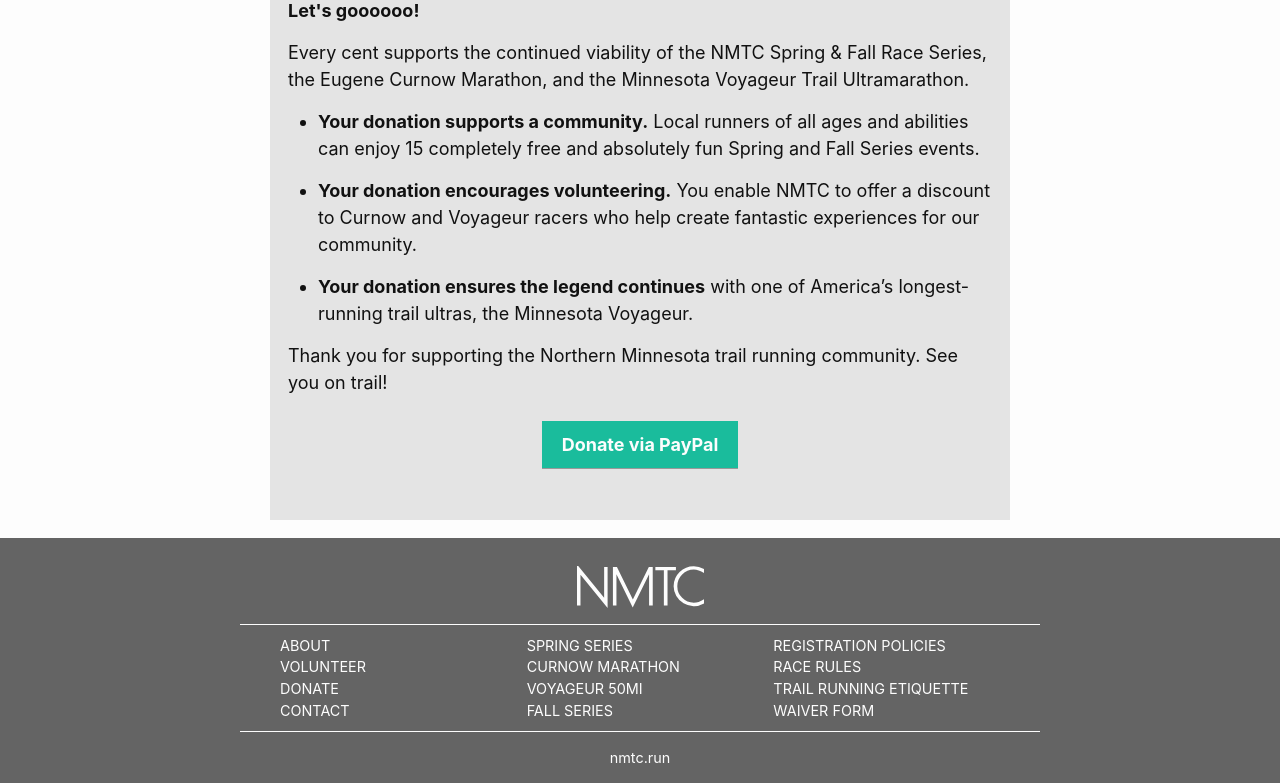
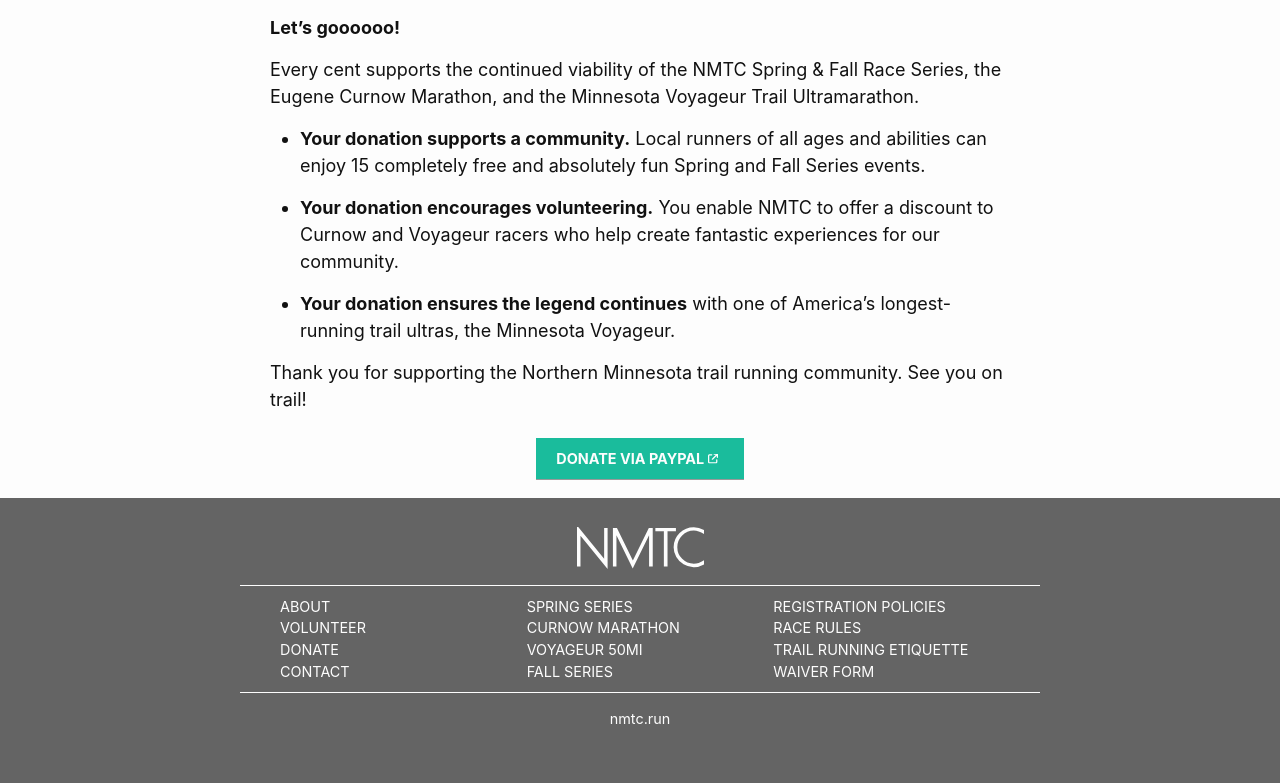
Before and after one commit to nmtc-run/nmtc-run.github.io, a Jekyll site: the page built from pages/donate.md, in a window 1280 px wide, cut to the strip 784-1567 px from the top of the page. Built offline with Jekyll 4.4.1, drawn with Linux system fonts in a browser that asks for light colours; after the commit the page ends 1528 px from its top, so only the background shows below that.

Commit message:
add article layout and use it on many pages

```diff
--- /dev/null
+++ b/_layouts/article.html
@@ -0,0 +1,43 @@
+---
+layout: default
+---
+
+<div class="article-title"> {{ page.title }}</div>
+
+{% if page.subtitle %}
+  <div class="article-subtitle"> {{ page.subtitle }}</div>
+{% else %}
+  <div class="article-subtitle"></div>
+{% endif %}
+
+{% if page.img %}
+  <div class="event-hero" style="background-image:url({{ page.img }}); margin-bottom: 1em;">
+    <div class="spacer"></div>
+    <div class="spacer"></div>
+    <div class="spacer"></div>
+    <div class="spacer"></div>
+    <div class="buttons">
+      {% if page.button-text %}
+          <a href="{{ page.button-url }}" style="margin: 0 auto;" {% if page.button-external-link %}target="_blank"{% endif %}>
+            <div class="button" style="margin: 0;">{{ page.button-text }}
+              {% if page.button-external-link %}
+                <img class="arrow-blank" src="/assets/icons/arrow-up-right-from-square-light.svg" alt="" style="padding-left: 0.25em;">
+              {% else %}
+                {% if page.button-down-arrow %}
+                <div class="down-arrow"></div>
+                {% endif %}
+              {% endif %}
+            </div>
+          </a>
+      {% endif %}
+    </div>
+  </div>
+{% endif %}
+
+<div class="event-content">
+  {{ content }}
+</div>
+
+{% if page.include-races %}
+  {% include races.html %}
+{% endif %}
--- a/_sass/nmtc/_hero-event.scss
+++ b/_sass/nmtc/_hero-event.scss
@@ -3,9 +3,8 @@
  */
 
 .event-hero {
-  border-bottom: 4px solid $brand-color;
-  height: 60vh;
-  min-height: 400px;
+  height: -webkit-calc((#{$content-width} - (#{$spacing-unit} * 2)) * 4 / 6);
+  height:         calc((#{$content-width} - (#{$spacing-unit} * 2)) * 4 / 6);
   background-position: center;
   background-repeat: no-repeat;
   background-size: cover;
@@ -51,3 +50,10 @@
     font-size: 0.7em;
   }
 }
+
+@include media-query($on-laptop) {
+  .event-hero {
+    height: -webkit-calc((100vw - 2em - (#{$spacing-unit} * 2)) * 4 / 6);
+    height:         calc((100vw - 2em - (#{$spacing-unit} * 2)) * 4 / 6);
+  }
+}
--- a/_sass/nmtc/_hero-image.scss
+++ b/_sass/nmtc/_hero-image.scss
@@ -6,10 +6,17 @@
   position: relative;
   overflow: hidden;
   height: 60vh;
-  min-height: 400px;
+  min-height: 250px;
+  max-height: 533px;
   width: 100%;
   display: flex;
   flex-direction: column;
+}
+
+@include media-query($on-palm) {
+  .hero-carousel {
+    height: auto;
+  }
 }
 
 .carousel-slide {
--- a/_sass/nmtc/_home-base.scss
+++ b/_sass/nmtc/_home-base.scss
@@ -3,7 +3,7 @@
 */
 
 .home-content {
-  background-color: darken($background-color, 10%);
+  background-color: darken($background-color, 5%);
   border-top: 4px solid $brand-color;
   padding: 1em;
   margin-bottom: 1em;
@@ -15,7 +15,7 @@
   text-transform: uppercase;
   font-size: 2em;
   overflow-wrap: break-word;
-  padding-top: 0.5em;
+  padding-top: 0.25em;
   padding-bottom: 0.5em;
 }
 
--- a/_sass/nmtc/_home-events.scss
+++ b/_sass/nmtc/_home-events.scss
@@ -60,6 +60,8 @@
   cursor: pointer;
   font-weight: bold;
   border-bottom: 1px solid #999;
+  font-size: 0.8em;
+  text-transform: uppercase;
 
   & a {
     color: $background-color;
@@ -89,6 +91,9 @@
 
 .events-list a {
   text-decoration: none;
+  &:hover .event-name {
+    text-decoration: underline;
+  }
 }
 
 .events-list > a > .event {
--- a/pages/donate.md
+++ b/pages/donate.md
@@ -21,7 +22,7 @@
 Thank you for supporting the Northern Minnesota trail running community. See you on trail!
 
 <div id="donate-via-paypal" class="container" style="display:flex;padding-bottom:1em;">
-  <a href="https://www.paypal.com/donate/?hosted_button_id=CANSARLQY4Z7G" style="margin: 0 auto;" target="blank">
-    <div class="button">Donate via PayPal</div>
+  <a href="https://www.paypal.com/donate/?hosted_button_id=CANSARLQY4Z7G" style="margin: 0 auto;" target="_blank">
+    <div class="button">Donate via PayPal<img class="arrow-blank" src="/assets/icons/arrow-up-right-from-square-light.svg" alt="" style="padding-left: 0.25em;"></div>
   </a>
 </div>
```
Also changed, not shown: other parts of pages/donate.md (+7 -6 lines).
